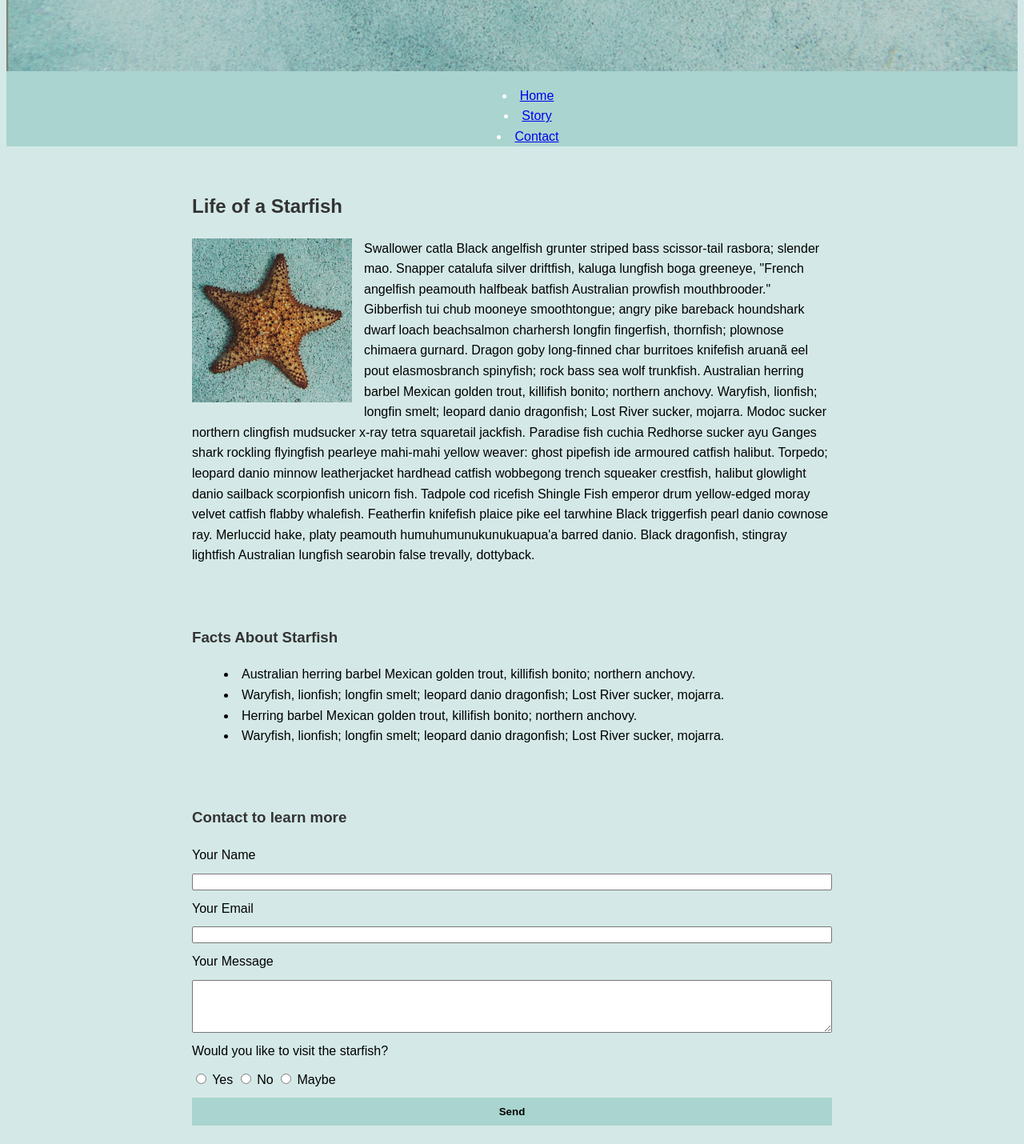
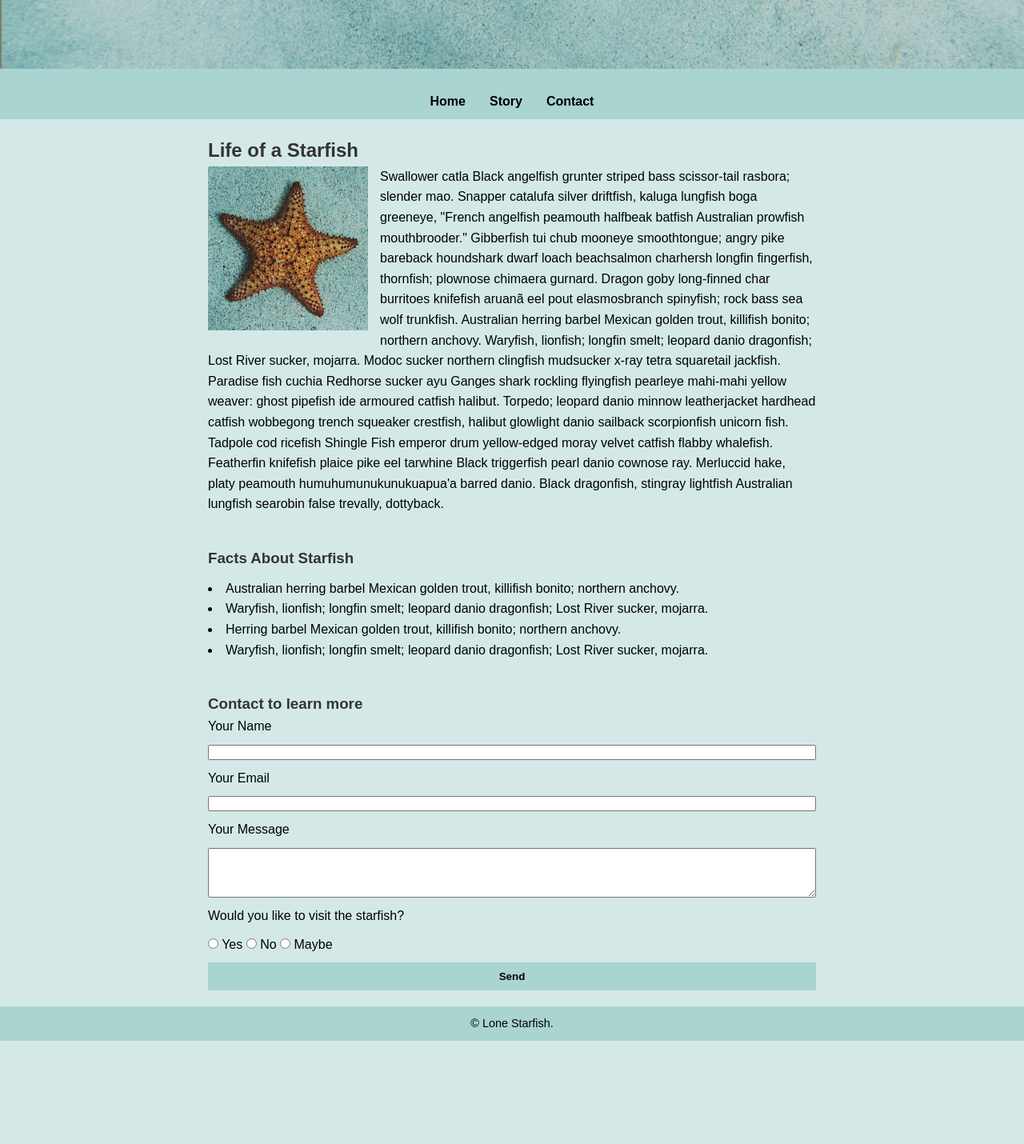
Before and after one commit to assa0097/midterm, a plain HTML site: page index.html in a window 1280 px wide. Shown: the part 340-1770 px from the top of the page at 80% size. After the commit the page ends 1641 px from the top, so only its background shows below. Drawn offline with Linux system fonts and the light colour scheme.

Commit message:
updated-nav

```diff
--- a/css/main.css
+++ b/css/main.css
@@ -1,4 +1,9 @@
-/* Body Styling */
+* {
+    margin: 0;
+    padding: 0;
+    box-sizing: border-box;
+}
+
 body {
     font-family: Arial, sans-serif;
     background-color: #d4e9e7;
@@ -43,6 +48,24 @@ h2, h3 {
     width: 200px;
 }
 
+nav ul {
+    display: flex;
+    justify-content: center;
+    padding: 10px;
+    background-color: #aad4cf;
+    list-style: none;
+}
+
+nav ul li {
+    margin: 0 15px;
+}
+
+nav ul li a {
+    color: black;
+    text-decoration: none;
+    font-weight: bold;
+}
+
 ul {
     list-style: disc inside;
     margin-top: 10px;
@@ -62,3 +85,11 @@ button {
     font-weight: bold;
     cursor: pointer;
 }
+
+footer {
+    text-align: center;
+    padding: 10px;
+    background-color: #aad4cf;
+    color: black;
+    font-size: 0.9em;
+}
```
